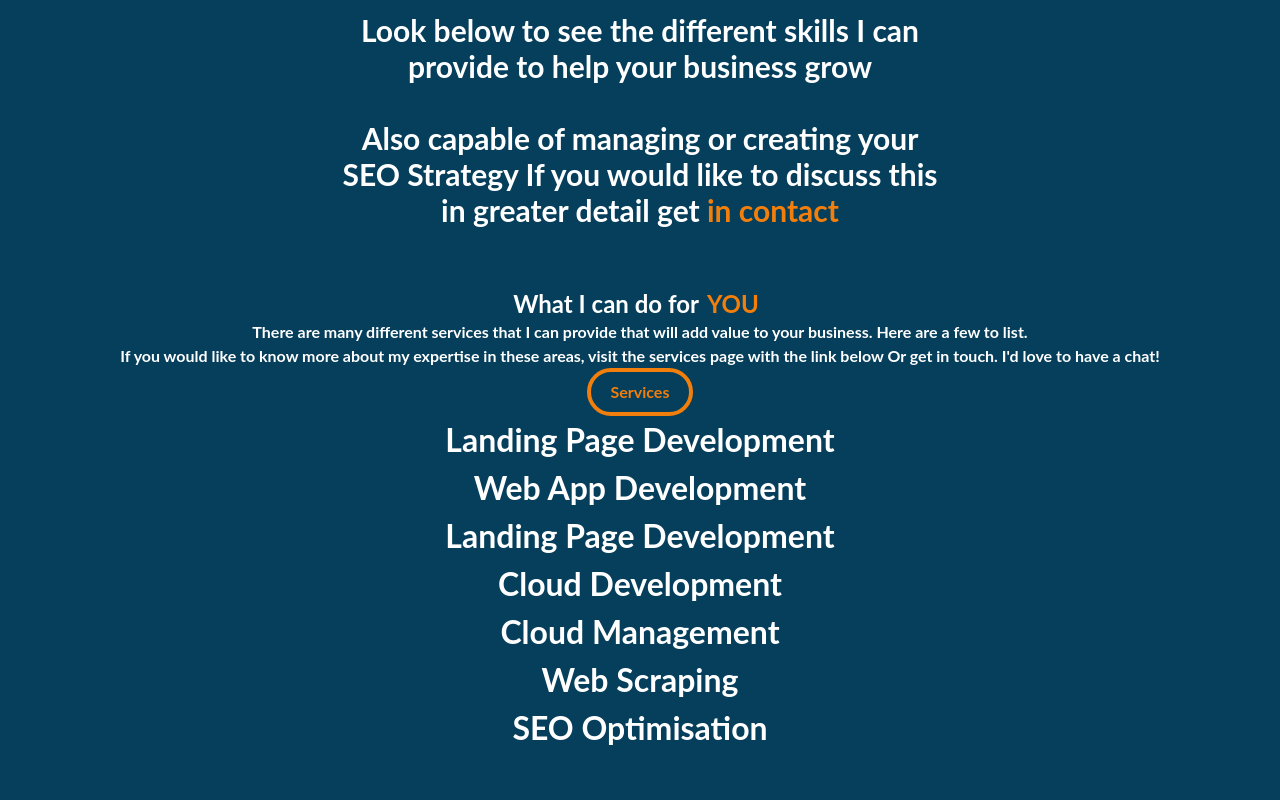
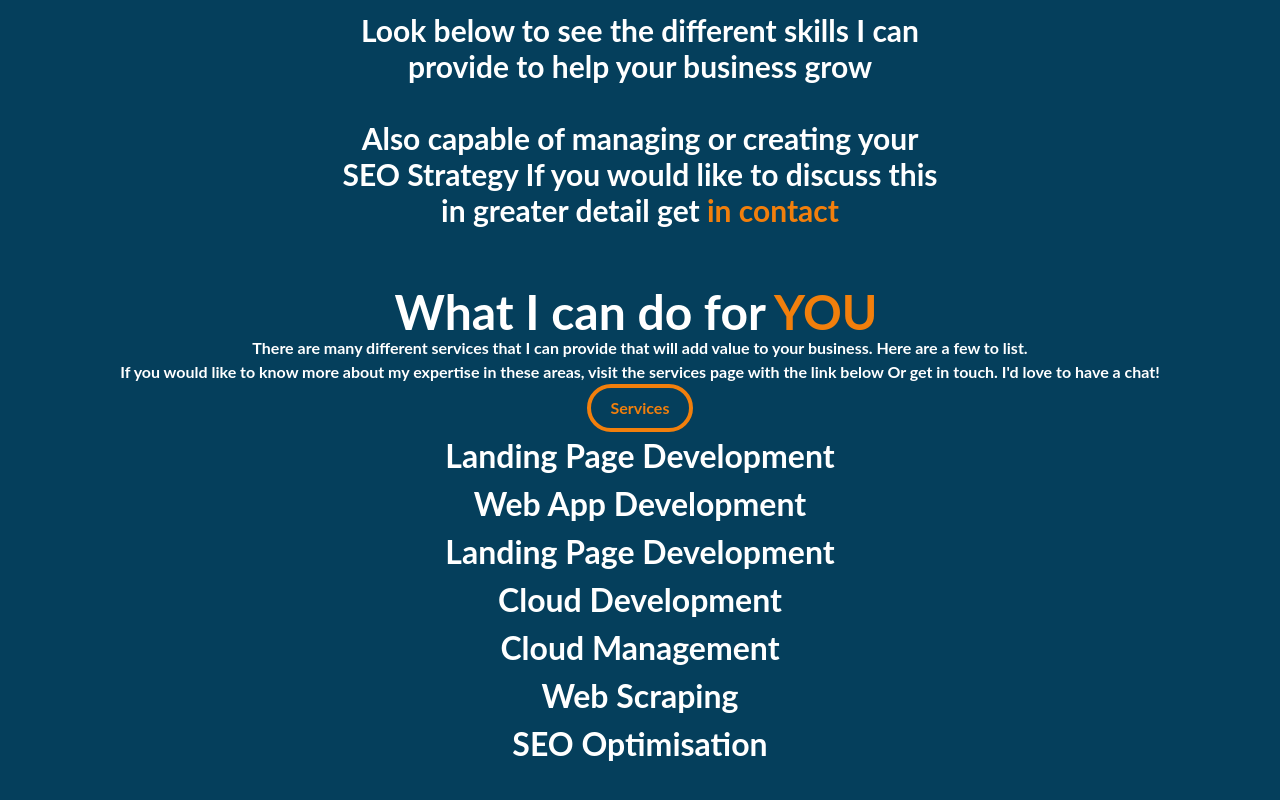
Before and after one commit to ConorMcNamee/old-portfolio, a Next.js app: page / in a window 1280 px wide. Shown: the part 1244-2044 px from the top of the page. Built offline with nearby package versions, Linux system fonts and the light colour scheme.

Commit message:
updated skills section of index page

```diff
--- a/components/Index/Skills.tsx
+++ b/components/Index/Skills.tsx
@@ -10,15 +10,15 @@ export default function  Skills() {
             initial={{ opacity: 0 }}
             animate={{ opacity: 1 }}
             transition={{ delay: .5 }}>
-            <h2 className="flex text-2xl mt-10">What I can do for<h3 className="text-theme-highlight px-2">YOU</h3></h2>
+            <h2 className="flex text-5xl mt-10">What I can do for<h3 className="text-theme-highlight px-2">YOU</h3></h2>
             <p>There are many different services that I can provide that will add value to your business. Here are a few to list.</p>
             <p>
                 If you would like to know more about my expertise in these areas, visit the services page with the link below
                 Or get in touch. I&apos;d love to have a chat!
                 </p>
-            <Link href="/services" className="px-5 py-2 border rounded-3xl border-4 border-theme-highlight text-theme-highlight">Services</Link>
-            <ul className="flex flex-wrap wrap md:flex-col md:w-[60%]">
-                <div className="flex flex-col text-center flex-wrap justify-center">
+            <Link href="/services" className="px-5 py-2 rounded-3xl border-4 border-theme-highlight text-theme-highlight">Services</Link>
+            <ul className="flex justify-center md:w-[60%]">
+                <div className="flex h-[100%] flex-col justify-evenly text-center">
                     <h1>Landing Page Development</h1>
                     <h1>Web App Development</h1>
                     <h1>Landing Page Development</h1>
--- a/styles/globals.css
+++ b/styles/globals.css
@@ -4,13 +4,13 @@
 
 
 
-html,
-body {
+html,body {
   padding: 0;
   margin: 0;
   font-family: 'Lato', sans-serif;
   color: white;
   font-weight: bold;
+  height: 100%;
 }
 
 h1{
```
